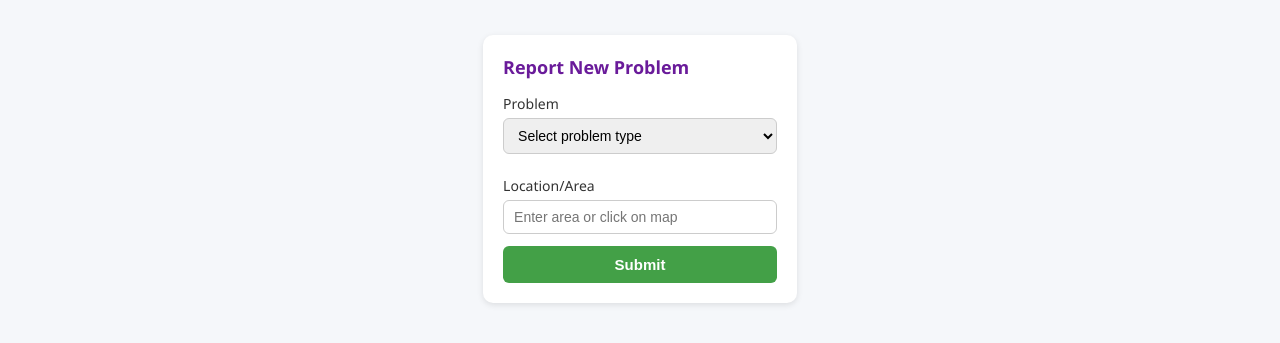
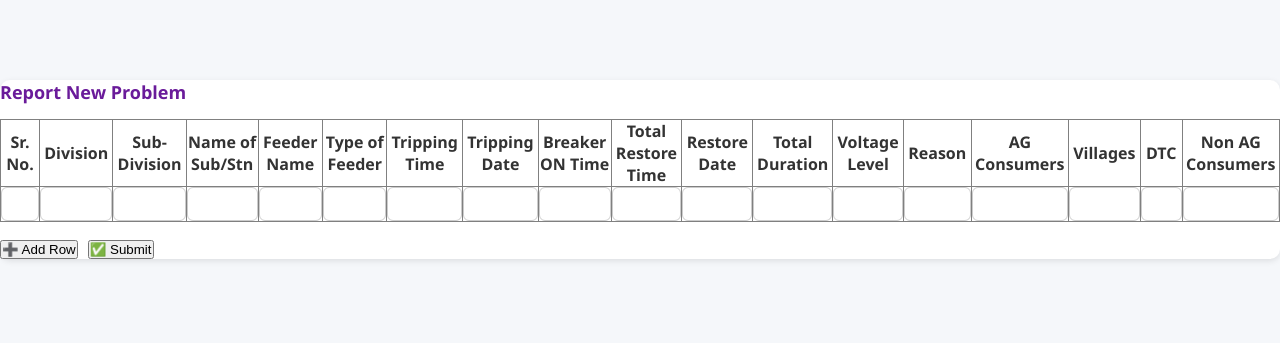
Before and after one commit to sourabhyelpale/Sub-Station-Management-System-, a React (Create React App) app: page /ReportProblem in a window 1280 px wide. Shown: the part 231-574 px from the top of the page. Built offline with nearby package versions, Linux system fonts and the light colour scheme.

Commit message:
report ui updated

```diff
--- a/src/Pages/Loginpage.css
+++ b/src/Pages/Loginpage.css
@@ -7,14 +7,13 @@ body {
   display: flex;
   justify-content: center;
   align-items: center;
-  height: 100vh;
 }
 
 /* Main container */
 .container {
   width: 350px;
   background: #fff;
-  padding: 30px;
+  padding: 20px;
   border-radius: 15px;
   box-shadow: 0 8px 20px rgba(0, 0, 0, 0.25);
   text-align: center;
@@ -25,28 +24,14 @@ body {
   margin-bottom: 30px;
   border-radius: 10px;
   display: contents;
-  text-align: center;
-
-
-
 }
-
-.header .underline {
-  width: 50px;
-  height: 3px;
-  background: #2575fc;
-  margin: 8px auto 0 auto;
-  border-radius: 2px;
-}
-
-
 
 .header .text {
 
   font-size: 26px;
   font-weight: 600;
   color: #333;
-
+  text-align: center;
 }
 
 
@@ -96,7 +81,7 @@ body {
 /* Submit button container */
 .submit-container {
   margin-top: 20px;
-  display:flex;
+  display: flex;
   flex-direction: column;
   gap: 10px;
 
--- a/src/Pages/ReportProblem.css
+++ b/src/Pages/ReportProblem.css
@@ -1,9 +1,10 @@
 .report-problem {
   flex: 1;
   background: #fff;
-  padding: 20px;
+  /* padding: 20px; */
   border-radius: 10px;
   box-shadow: 0 2px 6px rgba(0, 0, 0, 0.1);
+
 }
 
 .report-problem h3 {
@@ -24,7 +25,7 @@
 .report-problem input {
   width: 100%;
   padding: 8px 10px;
-  margin-bottom: 12px;
+  /* margin: 5px; */
   border: 1px solid #ccc;
   border-radius: 6px;
   font-size: 14px;
--- a/src/Pages/ReportProblem.jsx
+++ b/src/Pages/ReportProblem.jsx
@@ -1,35 +1,119 @@
-import React from "react";
+import React,{useState} from "react";
 import "./ReportProblem.css";
 import { useNavigate } from "react-router-dom";
 
 const ReportProblem = () => {
   const navigate = useNavigate();
-
+  const [rows, setRows] = useState([
+    {
+      srNo: "",
+      division: "",
+      subDivision: "",
+      subStation: "",
+      feederName: "",
+      feederType: "",
+      trippingTime: "",
+      trippingDate: "",
+      breakerOnTime: "",
+      totalRestoreTime: "",
+      restoreDate: "",
+      totalDuration: "",
+      voltageLevel: "",
+      reason: "",
+      agConsumers: "",
+      villages: "",
+      dtc: "",
+      nonAgConsumers: "",
+    },
+  ]);
   const handleSubmit = (e) => {
     e.preventDefault();
     navigate("/home");
   };
+  const handleChange = (index, field, value) => {
+    const updatedRows = [...rows];
+    updatedRows[index][field] = value;
+    setRows(updatedRows);
+  };
 
+  const addRow = () => {
+    setRows([
+      ...rows,
+      {
+        srNo: "",
+        division: "",
+        subDivision: "",
+        subStation: "",
+        feederName: "",
+        feederType: "",
+        trippingTime: "",
+        trippingDate: "",
+        breakerOnTime: "",
+        totalRestoreTime: "",
+        restoreDate: "",
+        totalDuration: "",
+        voltageLevel: "",
+        reason: "",
+        agConsumers: "",
+        villages: "",
+        dtc: "",
+        nonAgConsumers: "",
+      },
+    ]);
+  };
   return (
     <div className="report-problem">
       <h3>Report New Problem</h3>
 
       <form onSubmit={handleSubmit}>
-        <label>Problem</label>
-        <select required>
-          <option value="">Select problem type</option>
-          <option>Power Outage</option>
-          <option>Transformer Fault</option>
-          <option>Line Damage</option>
-        </select>
-
-        <label>Location/Area</label>
-        <input type="text" placeholder="Enter area or click on map" required />
-
-        <button type="submit" className="btn submit">
-          Submit
+      <table border="1" cellPadding="5" style={{ borderCollapse: "collapse", width: "100%" }}>
+        <thead>
+          <tr>
+            <th>Sr. No.</th>
+            <th>Division</th>
+            <th>Sub-Division</th>
+            <th>Name of Sub/Stn</th>
+            <th>Feeder Name</th>
+            <th>Type of Feeder</th>
+            <th>Tripping Time</th>
+            <th>Tripping Date</th>
+            <th>Breaker ON Time</th>
+            <th>Total Restore Time</th>
+            <th>Restore Date</th>
+            <th>Total Duration</th>
+            <th>Voltage Level</th>
+            <th>Reason</th>
+            <th>AG Consumers</th>
+            <th>Villages</th>
+            <th>DTC</th>
+            <th>Non AG Consumers</th>
+          </tr>
+        </thead>
+        <tbody>
+          {rows.map((row, index) => (
+            <tr key={index}>
+              {Object.keys(row).map((field) => (
+                <td key={field}>
+                  <input
+                    type="text"
+                    value={row[field]}
+                    onChange={(e) => handleChange(index, field, e.target.value)}
+                  />
+                </td>
+              ))}
+            </tr>
+          ))}
+        </tbody>
+      </table>
+      <div style={{ marginTop: "15px" }}>
+        <button type="button" onClick={addRow}>
+          ➕ Add Row
         </button>
-      </form>
+        <button type="submit" style={{ marginLeft: "10px" }}>
+          ✅ Submit
+        </button>
+      </div>
+    </form>
     </div>
   );
 };
--- a/src/Pages/homePage.css
+++ b/src/Pages/homePage.css
@@ -62,14 +62,6 @@ body {
   gap: 15px;
 }
 
-.notification-badge {
-  position: relative;
-  background: rgba(255, 255, 255, 0.2);
-  padding: 8px;
-  border-radius: 50%;
-  cursor: pointer;
-}
-
 .badge {
   position: absolute;
   top: -5px;
@@ -88,10 +80,6 @@ body {
 /* Main Layout */
 .main-layout {
   display: flex;
-  /* margin-left: -80px;
-  margin-right: -80px; */
-  /* grid-template-columns: 320px 1fr; */
-  /* height: calc(100vh - 80px); */
   gap: 5px;
 }
 
@@ -325,10 +313,6 @@ body {
   transition: all 0.2s;
 }
 
-.control-button:hover {
-  background: #f8f9fa;
-}
-
 .control-button.active {
   background: #667eea;
   color: white;
--- a/src/Pages/homePage.jsx
+++ b/src/Pages/homePage.jsx
@@ -1,6 +1,6 @@
 import React from "react";
 import { useNavigate } from "react-router-dom";
-import { GoogleMap, LoadScript, Marker } from "@react-google-maps/api";
+import { GoogleMap, LoadScript, Marker,Polyline } from "@react-google-maps/api";
 import "./homePage.css";
 
 const HomePage = () => {
@@ -17,6 +17,19 @@ const HomePage = () => {
 
   // Kolhapur district center
    const kolhapurCenter = { lat: 16.7050, lng: 74.2433 };
+  // Inside HomePage component
+const activeIcon = "http://maps.google.com/mapfiles/ms/icons/red-dot.png";
+const resolvedIcon = "http://maps.google.com/mapfiles/ms/icons/green-dot.png";
+
+// Define multiple problem locations
+const problemLocations = [
+  { id: 1, name: "Kolhapur Market Area", lat: 16.7050, lng: 74.2433, status: "Active" },
+  { id: 2, name: "Shivaji Nagar", lat: 16.7120, lng: 74.2500, status: "Active" },
+  { id: 3, name: "Rajarampuri", lat: 16.6980, lng: 74.2400, status: "Resolved" },
+  { id: 4, name: "New Palace Road", lat: 16.6900, lng: 74.2350, status: "Resolved" },
+  { id: 5, name: "Station Road", lat: 16.7150, lng: 74.2550, status: "Active" },
+];
+
 
   return (
     <>
@@ -134,14 +147,39 @@ const HomePage = () => {
           </div>
           <div className="map-container">
             <LoadScript googleMapsApiKey="AIzaSyABLnG2NhzOeMql5MTI5fBlvSE7rzTox28">
+
 <GoogleMap
   mapContainerStyle={{ height: "500px", width: "100%" }}
   center={kolhapurCenter}
   zoom={12}
 >
-                {/* Standard Marker */}
-                <Marker position={kolhapurCenter} />
+  {/* Markers */}
+  {problemLocations.map((location) => (
+    <Marker
+      key={location.id}
+      position={{ lat: location.lat, lng: location.lng }}
+      title={`${location.name} - ${location.status}`}
+      icon={location.status === "Active" ? activeIcon : resolvedIcon}
+    />
+  ))}
+
+  {/* Connection Line (Polyline) */}
+  <Polyline
+    path={problemLocations.map((loc) => ({ lat: loc.lat, lng: loc.lng }))}
+    options={{
+      strokeColor: "#FF0000",   // Line color
+      strokeOpacity: 0.8,
+      strokeWeight: 3,
+      clickable: false,
+      draggable: false,
+      editable: false,
+      geodesic: true,
+    }}
+  />
 </GoogleMap>
+
+
+
             </LoadScript>
           </div>
         </div>
```
Also changed, not shown: 1 other file (tests, documents, lock files or other folders). Lines whose indentation alone changed are shown as unchanged.
